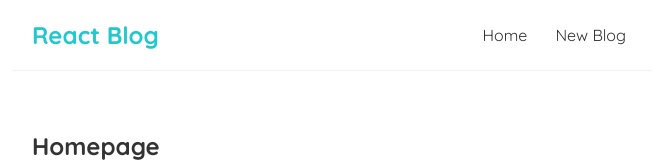
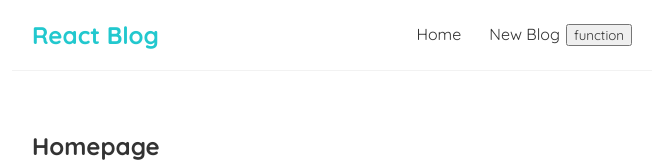
Before and after one commit to abhishekpatelmc/react-blog, a React (Create React App) app: page / in a window 1280 px wide. Shown: the top 162 px of the page, without its empty margins (308-971 px from the left). Built offline with nearby package versions, Linux system fonts and the light colour scheme.

Commit message:
commit 4

```diff
--- a/public/index.html
+++ b/public/index.html
@@ -28,7 +28,10 @@
   </head>
   <body>
     <noscript>You need to enable JavaScript to run this app.</noscript>
-    <div id="root"></div>
+    <div id="root">
+
+
+    </div>
     <!--
       This HTML file is a template.
       If you open it directly in the browser, you will see an empty page.
--- a/src/App.js
+++ b/src/App.js
@@ -1,13 +1,23 @@
 import Navbar from './Navbar' ;
 import Home from './Home' ;
+import {useEffect} from 'react'
 
 function App() {
   // const person = { name: 'abhi', age: 22 } ;
   // Objects can't be used as the child of react , react will not render objects and boolean
+ function a(){
+  console.log("hello")
+ }
+ useEffect(() => {
+    console.log("hello");
+
+ }, [])
+
 
   return (
     <div className="App">
-      <Navbar />
+
+      <Navbar function={a} />
       <div className="content">
       <Home />
       </div>
--- a/src/Navbar.js
+++ b/src/Navbar.js
@@ -1,10 +1,13 @@
-const Navbar = () => {
+
+
+const Navbar = (props) => {
     return (
         <nav className="navbar">
-            <h1>React Blog</h1>
+            <h1 >React Blog</h1>
             <div className="links">
                 <a href="/">Home</a>
                 <a href="/create">New Blog</a>
+                <button onClick={props.function}>function</button>
 
             </div>
         </nav>
```
